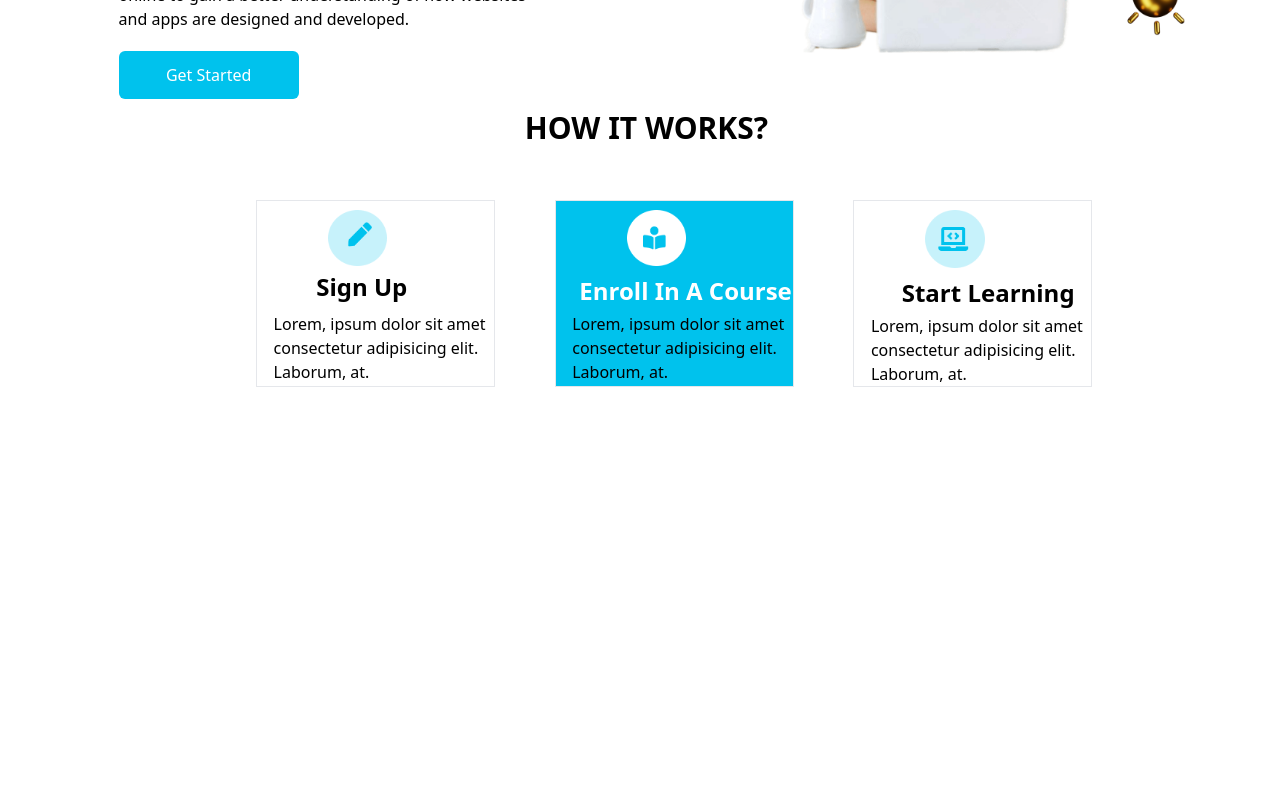
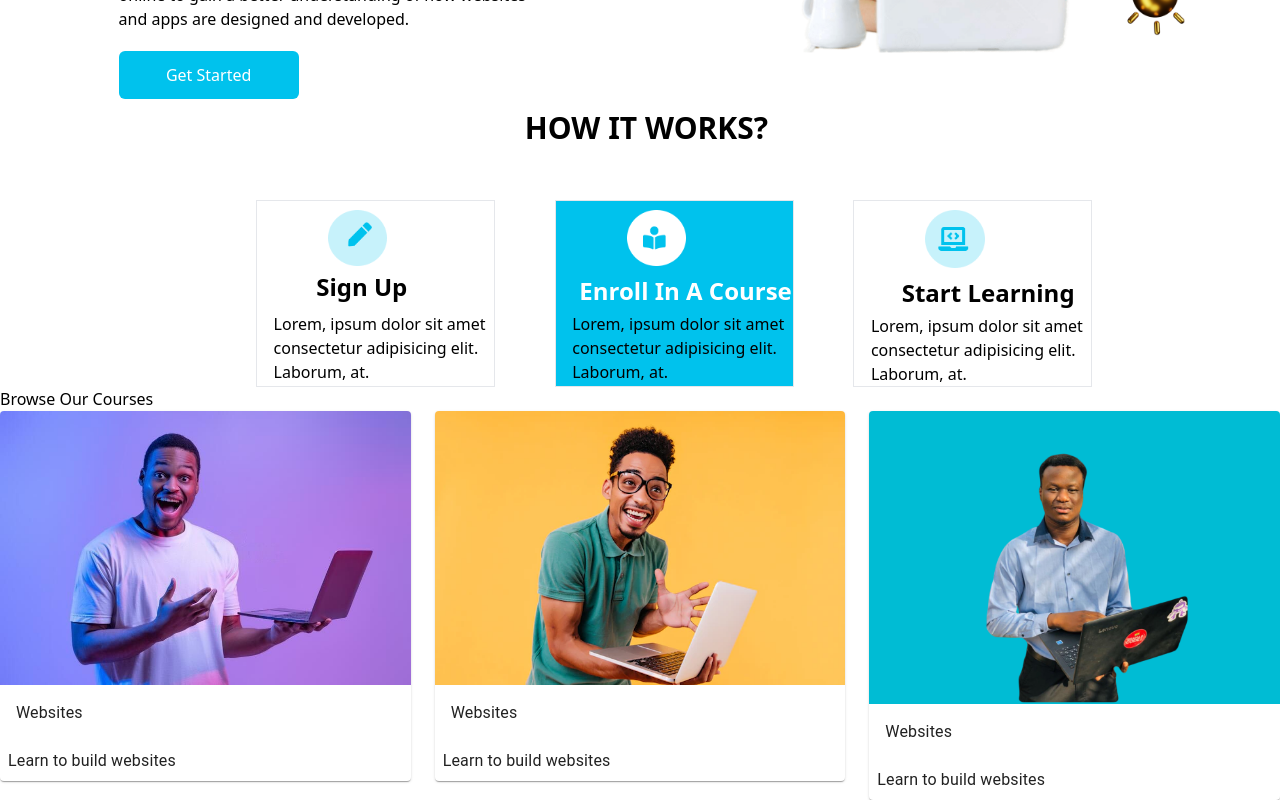
Before and after one commit to Bralex-svg/Learn_Code, a Next.js app: page / in a window 1280 px wide. Shown: the part 375-1175 px from the top of the page. Before the commit the page ends 800 px from the top, so only its background shows below. Built offline with nearby package versions, Linux system fonts and the light colour scheme.

Commit message:
added data file in a dynamic manner

```diff
--- a/components/Courses.tsx
+++ b/components/Courses.tsx
@@ -1,13 +1,48 @@
+import {
+  Grid,
+  Card,
+  CardActionArea,
+  CardMedia,
+  CardContent,
+  Typography,
+  CardActions,
+} from "@mui/material";
 import React from "react";
+import data from "../utils/data";
 
-function Courses() {
+const Courses = () => {
   return (
     <>
       <div>
-        <h1>Browser Our Courses</h1>
+        <h1>Browse Our Courses</h1>
+        <div>
+          <Grid container spacing={3}>
+            {data.courses.map((course) => (
+              <Grid item xs={12} sm={6} md={4} key={course.name}>
+                <Card>
+                  <CardActionArea>
+                    <CardMedia
+                      component="img"
+                      title={course.title}
+                      image={course.image}
+                      height="200"
+                      width="300"
+                    ></CardMedia>
+                    <CardContent>
+                      <Typography>{course.name}</Typography>
+                    </CardContent>
+                  </CardActionArea>
+                  <CardActions>
+                    <Typography>{course.short_description}</Typography>
+                  </CardActions>
+                </Card>
+              </Grid>
+            ))}
+          </Grid>
+        </div>
       </div>
     </>
   );
-}
+};
 
 export default Courses;
--- a/pages/index.tsx
+++ b/pages/index.tsx
@@ -1,6 +1,7 @@
 import type { NextPage } from "next";
 import Head from "next/head";
 import Image from "next/image";
+import Courses from "../components/Courses";
 import HeroSection from "../components/HeroSection";
 import HowTo from "../components/HowTo";
 
@@ -15,6 +16,7 @@ const Home: NextPage = () => {
       <main>
         <HeroSection />
         <HowTo />
+        <Courses />
       </main>
     </div>
   );
--- a/tsconfig.json
+++ b/tsconfig.json
@@ -15,6 +15,6 @@
     "jsx": "preserve",
     "incremental": true
   },
-  "include": ["next-env.d.ts", "**/*.ts", "**/*.tsx", "components/Navbar.jsx"],
+  "include": ["next-env.d.ts", "**/*.ts", "**/*.tsx", "components/Navbar.jsx", "utils/data.js"],
   "exclude": ["node_modules"]
 }
--- /dev/null
+++ b/utils/data.js
@@ -0,0 +1,30 @@
+const data = {
+  courses: [
+    {
+      name: "Websites",
+      image: "/website.jpeg",
+      title: "Websites",
+      short_description: "Learn to build websites",
+      long_description:
+        "Lorem ipsum dolor sit amet, consectetur adipiscing elit, sed do eiusmod tempor incididunt ut labore et dolore magna aliqua. Ut enim ad minim veniam, quis nostr",
+    },
+    {
+      name: "Websites",
+      image: "/mobile.jpg",
+      title: "Websites",
+      short_description: "Learn to build websites",
+      long_description:
+        "Lorem ipsum dolor sit amet, consectetur adipiscing elit, sed do eiusmod tempor incididunt ut labore et dolore magna aliqua. Ut enim ad minim veniam, quis nostr",
+    },
+    {
+      name: "Websites",
+      image: "/desktop.png",
+      title: "Websites",
+      short_description: "Learn to build websites",
+      long_description:
+        "Lorem ipsum dolor sit amet, consectetur adipiscing elit, sed do eiusmod tempor incididunt ut labore et dolore magna aliqua. Ut enim ad minim veniam, quis nostr",
+    },
+  ],
+};
+
+export default data;
```
Also changed, not shown: utils/data.ts (deleted, +0 -35 lines).
